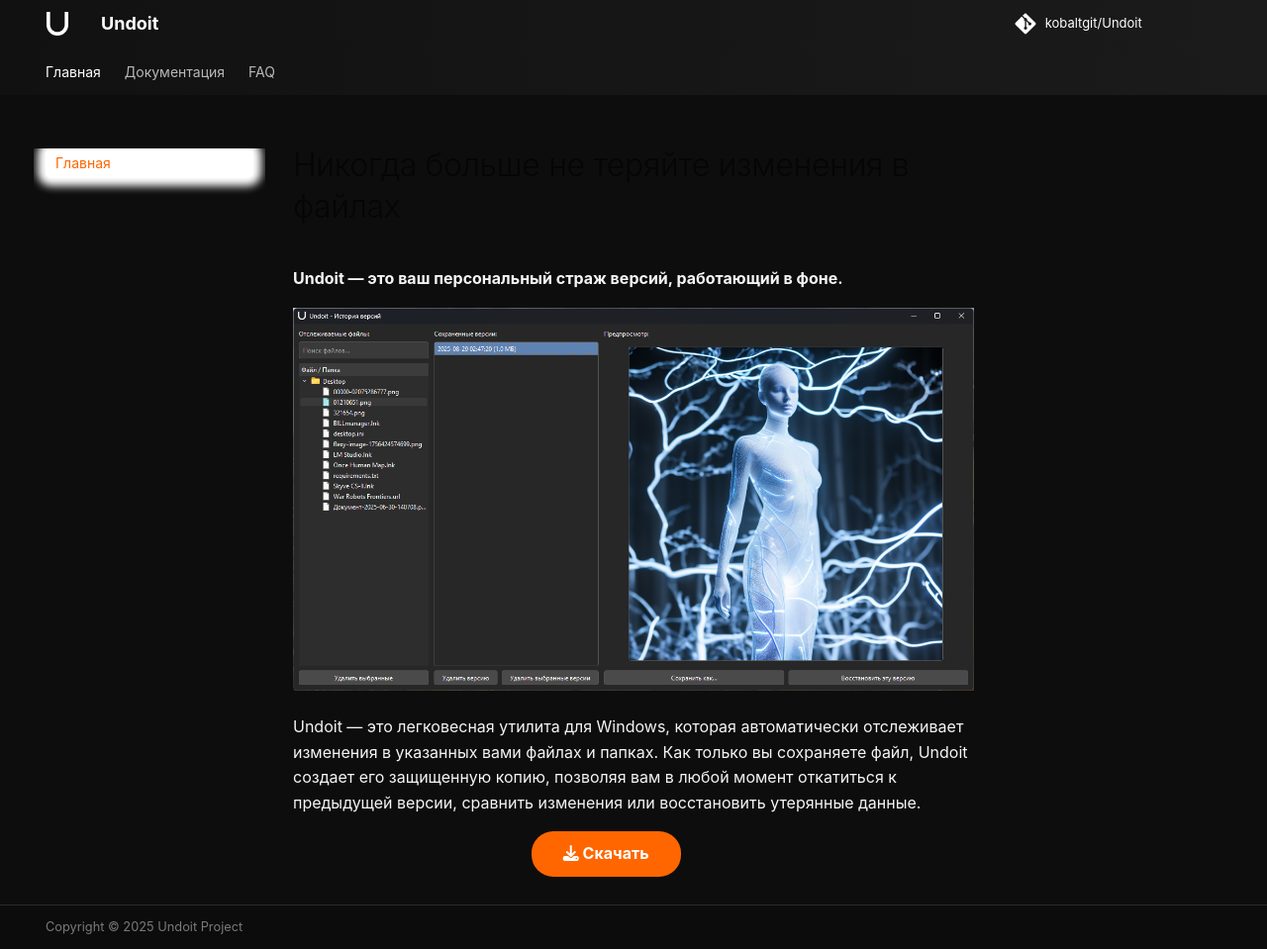
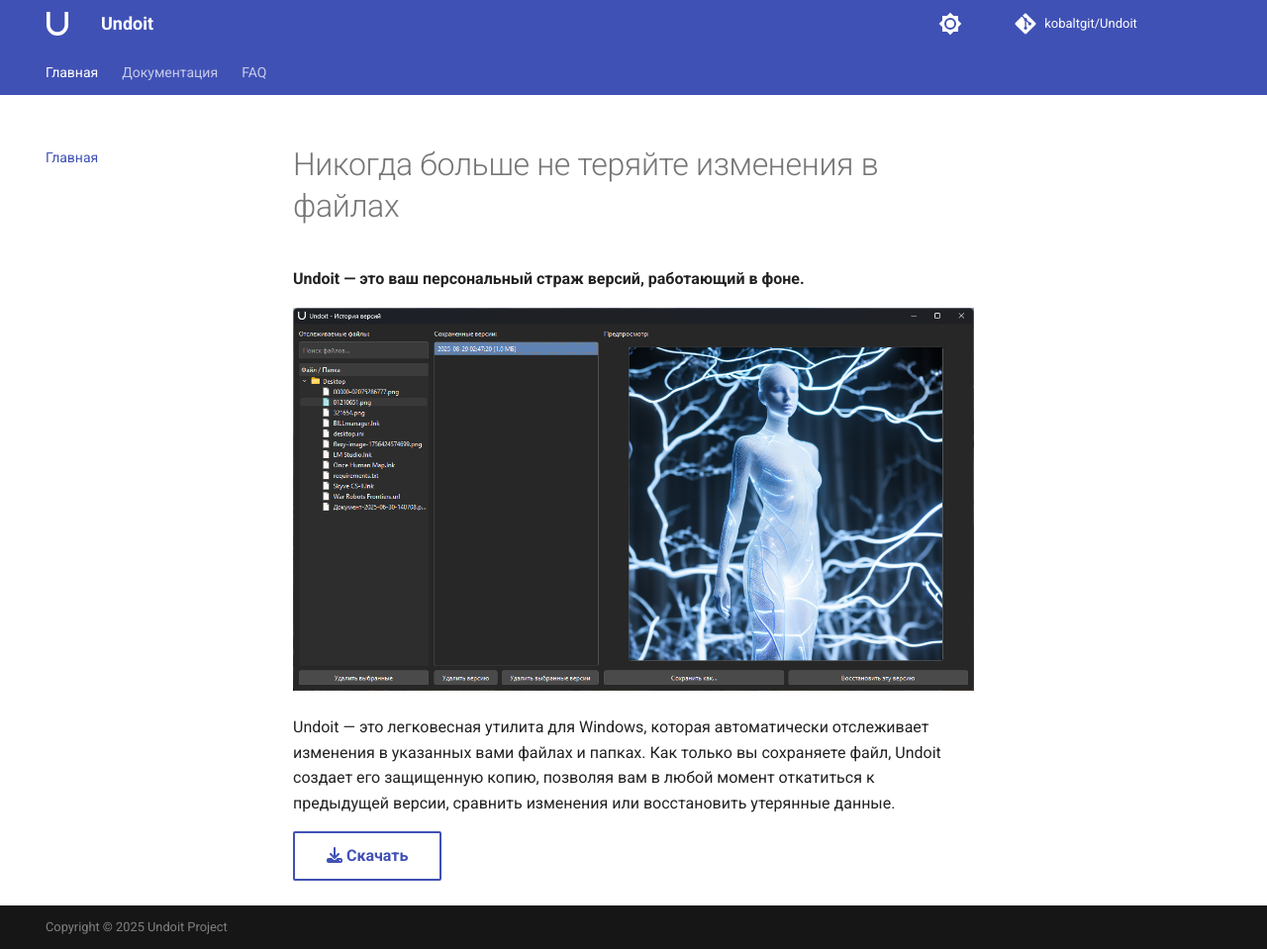
Before and after one commit to kobaltgit/Undoit, an MkDocs documentation site: the page built from docs/index.md, in a window 1280 px wide and 959 px high. Shown: the whole window at 99% size. Built offline with MkDocs 1.6.1 and Material for MkDocs 9.7.7, drawn with Linux system fonts in a browser that asks for light colours; comment, search, counter and statistics services are not loaded.

Commit message:
modified:   mkdocs.yml

```diff
--- a/mkdocs.yml
+++ b/mkdocs.yml
@@ -1,6 +1,7 @@
 # Информация о проекте
 site_name: Undoit
 site_url: https://kobaltgit.github.io/Undoit/
+use_directory_urls: false
 repo_url: https://github.com/kobaltgit/Undoit
 repo_name: kobaltgit/Undoit
 
@@ -40,7 +41,7 @@
   - glightbox
 
 extra_css:
-  - stylesheets/extra.css
+  # - stylesheets/extra.css
   - https://cdnjs.cloudflare.com/ajax/libs/font-awesome/6.5.1/css/all.min.css
 
 # Расширения для Markdown
```
